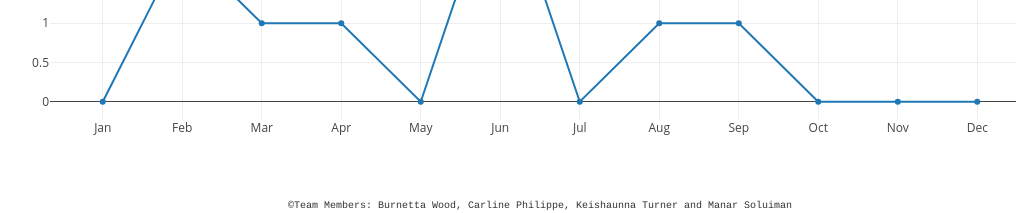
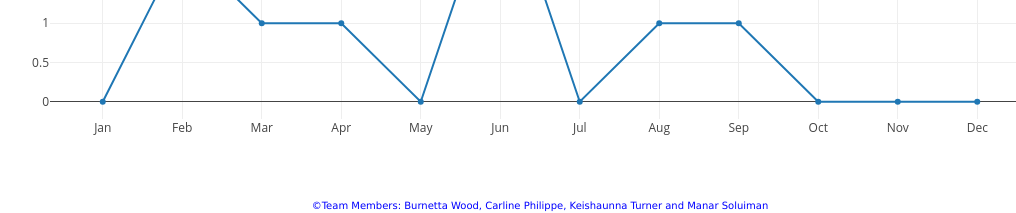
Before and after one commit to burnettaw/project2-group-5, a Flask app: page / in a window 1280 px wide. Shown: the part 1310-1523 px from the top of the page, without its empty margins (100-1116 px from the left). Run offline with Flask 2, Linux system fonts and the light colour scheme; some libraries are stand-ins or nearby versions.

Commit message:
uploading style changes

```diff
--- a/static/style.css
+++ b/static/style.css
@@ -56,8 +56,12 @@ td, th {
 }
 .footer{
   text-align: center;
-  font-family: Courier;
+  /* font-family: Courier; */
+  color: blue;
   font-size: 10px;
+  font-style: blue;
+  font-family: verdana;
+  /* font-size: 300%; */
 }
 /*
 .panel-primary{
```
